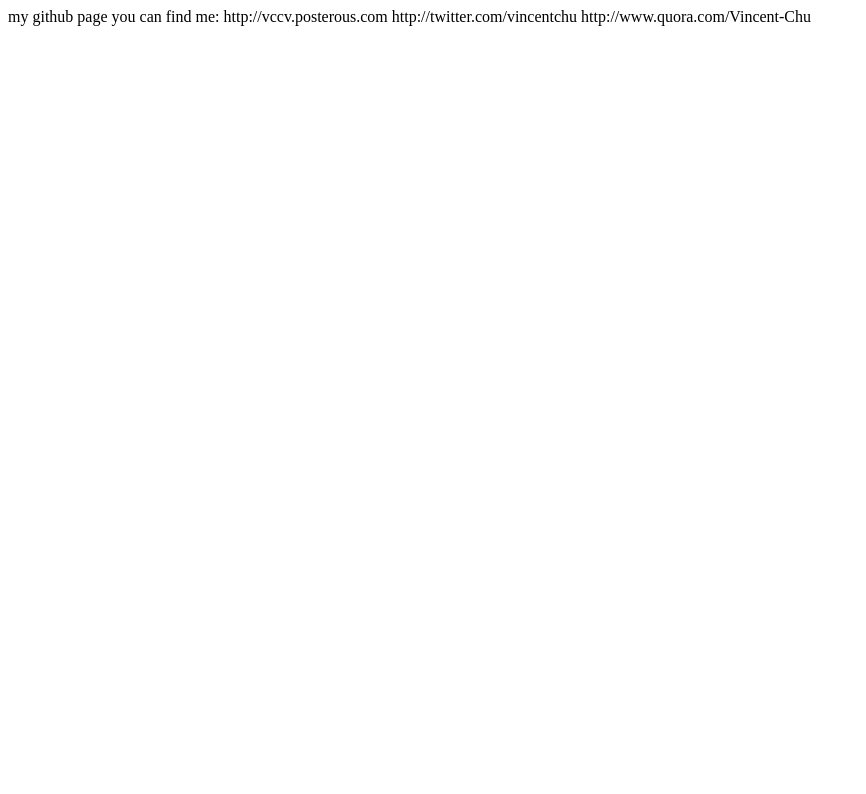
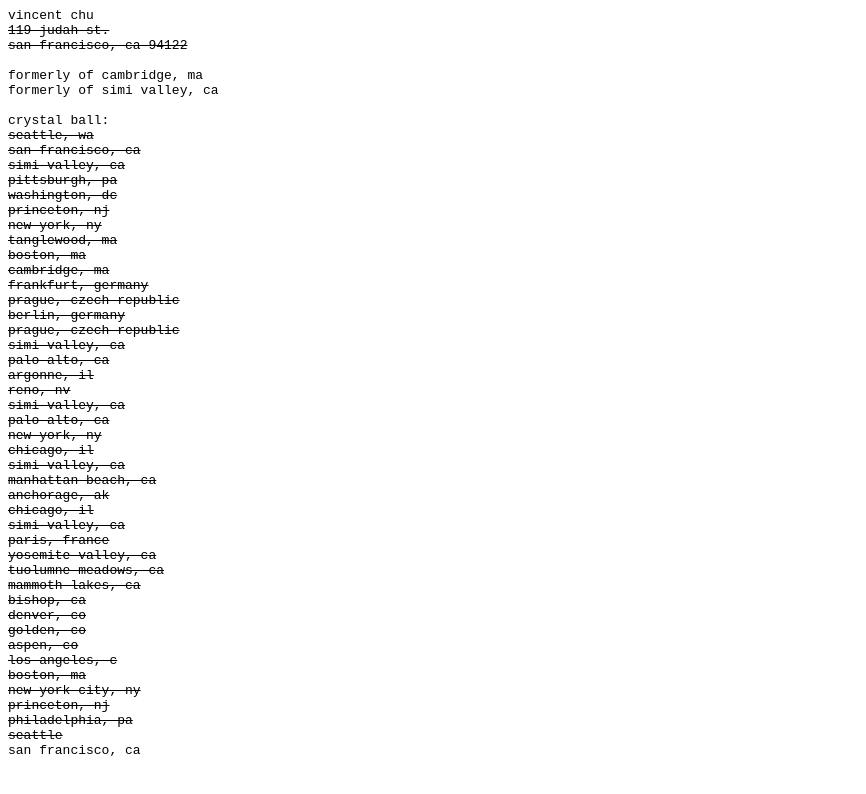
Before and after one commit to vincentchu/vincentchu.github.com, a plain HTML site: page index.html in a window 1280 px wide. Shown: the whole page, without its empty margins (0-866 px from the left). Drawn offline with Linux system fonts and the light colour scheme.

Commit message:
Update index.html

```diff
--- a/index.html
+++ b/index.html
@@ -1,7 +1,52 @@
-my github page
+<code>vincent chu <br>
+<del>119 judah st. <br>
+san francisco, ca 94122</del><br>
+<br>
+formerly of cambridge, ma<br>
+formerly of simi valley, ca<br>
+<br>
+crystal ball:<br>
+<del>seattle, wa</del><br>
+<del>san francisco, ca</del><br>
+<del>simi valley, ca</del><br>
+<del>pittsburgh, pa</del><br>
+<del>washington, dc</del><br>
+<del>princeton, nj</del><br>
+<del>new york, ny<br>
+tanglewood, ma<br>
+boston, ma<br>
+cambridge, ma<br>
+frankfurt, germany<br>
+prague, czech republic<br>
+berlin, germany<br>
+prague, czech republic<br>
+simi valley, ca<br>
+palo alto, ca<br>
+argonne, il<br>
+reno, nv<br>
+simi valley, ca<br>
+palo alto, ca<br>
+new york, ny<br>
+chicago, il<br>
+simi valley, ca<br>
+manhattan beach, ca<br>
+anchorage, ak<br>
+chicago, il<br>
+simi valley, ca<br>
+paris, france<br>
+yosemite valley, ca<br>
+tuolumne meadows, ca<br>
+mammoth lakes, ca<br>
+bishop, ca<br>
+denver, co<br>
+golden, co<br>
+aspen, co<br>
+los angeles, c<br>
+boston, ma<br>
+new york city, ny<br>
+princeton, nj<br>
+philadelphia, pa<br>
+seattle</del><br>
+san francisco, ca<br/>
 
-you can find me:
-
-http://vccv.posterous.com
-http://twitter.com/vincentchu
-http://www.quora.com/Vincent-Chu
+</code>
```
